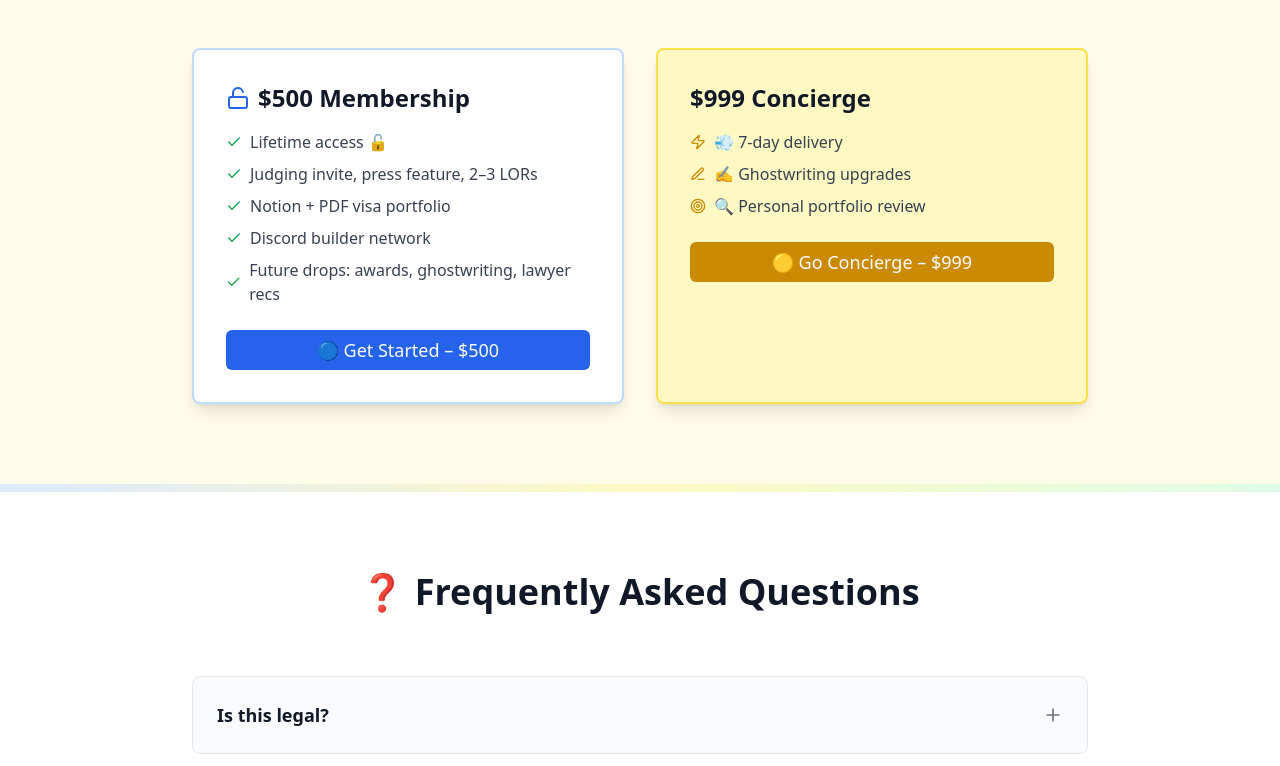
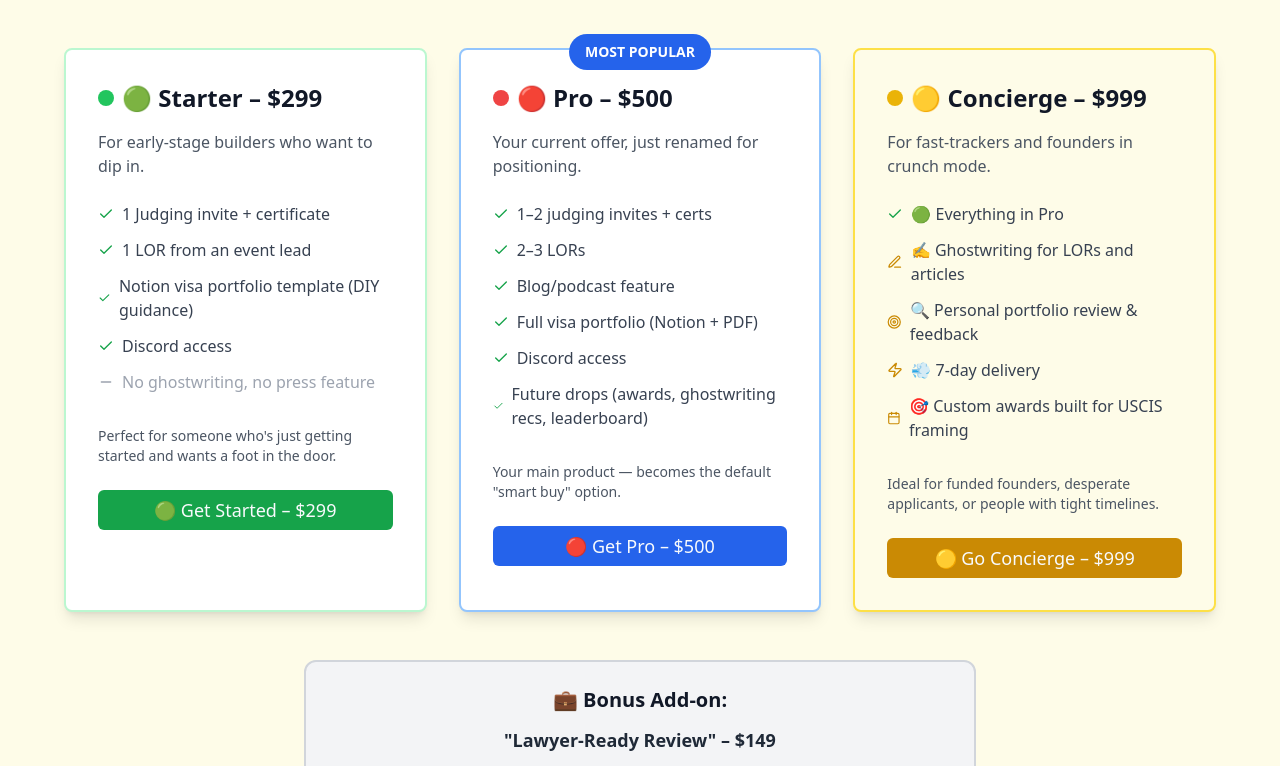
Before and after one commit to extraordinaryclub/visa-proof-hq, a React (Vite) app: page / in a window 1280 px wide. Shown: the part 7000-7766 px from the top of the page. Built offline with nearby package versions, Linux system fonts and the light colour scheme.

Commit message:
Refactor: Update pricing section
Update the pricing section with new tiers (Starter, Pro, Concierge) and a bonus add-on, reflecting the latest product offerings.

```diff
--- a/src/pages/Index.tsx
+++ b/src/pages/Index.tsx
@@ -435,44 +435,91 @@ const Index = () => {
 
       {/* Pricing */}
       <section className="px-6 py-20 bg-yellow-50">
-        <div className="max-w-4xl mx-auto">
+        <div className="max-w-6xl mx-auto">
           <h2 className="text-4xl font-bold text-center mb-4 text-gray-900">
             💰 Pricing
           </h2>
           <p className="text-center text-gray-600 mb-16">Limited slots each month. Early access = faster delivery.</p>
-          <div className="grid grid-cols-1 md:grid-cols-2 gap-8">
-            <Card className="p-8 border-2 border-blue-200 bg-white shadow-lg">
+
+          <div className="grid grid-cols-1 md:grid-cols-3 gap-8">
+            {/* Starter Plan */}
+            <Card className="p-8 border-2 border-green-200 bg-white shadow-lg relative">
               <CardContent className="p-0">
                 <div className="flex items-center mb-4">
-                  <Unlock className="h-6 w-6 text-blue-600 mr-2" />
-                  <h3 className="text-2xl font-bold text-gray-900">$500 Membership</h3>
+                  <div className="w-4 h-4 bg-green-500 rounded-full mr-2"></div>
+                  <h3 className="text-2xl font-bold text-gray-900">🟢 Starter – $299</h3>
                 </div>
-                <div className="space-y-2 mb-6">
-                  <p className="flex items-center text-gray-700"><Check className="h-4 w-4 text-green-600 mr-2" />Lifetime access 🔓</p>
-                  <p className="flex items-center text-gray-700"><Check className="h-4 w-4 text-green-600 mr-2" />Judging invite, press feature, 2–3 LORs</p>
-                  <p className="flex items-center text-gray-700"><Check className="h-4 w-4 text-green-600 mr-2" />Notion + PDF visa portfolio</p>
-                  <p className="flex items-center text-gray-700"><Check className="h-4 w-4 text-green-600 mr-2" />Discord builder network</p>
-                  <p className="flex items-center text-gray-700"><Check className="h-4 w-4 text-green-600 mr-2" />Future drops: awards, ghostwriting, lawyer recs</p>
+                <p className="text-gray-600 mb-6">For early-stage builders who want to dip in.</p>
+                <div className="space-y-3 mb-8">
+                  <p className="flex items-center text-gray-700"><Check className="h-4 w-4 text-green-600 mr-2" />1 Judging invite + certificate</p>
+                  <p className="flex items-center text-gray-700"><Check className="h-4 w-4 text-green-600 mr-2" />1 LOR from an event lead</p>
+                  <p className="flex items-center text-gray-700"><Check className="h-4 w-4 text-green-600 mr-2" />Notion visa portfolio template (DIY guidance)</p>
+                  <p className="flex items-center text-gray-700"><Check className="h-4 w-4 text-green-600 mr-2" />Discord access</p>
+                  <p className="flex items-center text-gray-400"><Minus className="h-4 w-4 text-gray-400 mr-2" />No ghostwriting, no press feature</p>
                 </div>
-                <Button className="w-full bg-blue-600 hover:bg-blue-700 text-lg py-3">
-                  🔵 Get Started – $500
+                <p className="text-sm text-gray-600 mb-6">Perfect for someone who's just getting started and wants a foot in the door.</p>
+                <Button className="w-full bg-green-600 hover:bg-green-700 text-lg py-3">
+                  🟢 Get Started – $299
                 </Button>
               </CardContent>
             </Card>
 
-            <Card className="p-8 border-2 border-yellow-300 bg-yellow-100 shadow-lg">
+            {/* Pro Plan */}
+            <Card className="p-8 border-2 border-blue-300 bg-white shadow-lg relative">
+              <div className="absolute -top-4 left-1/2 transform -translate-x-1/2 bg-blue-600 text-white px-4 py-2 rounded-full text-sm font-bold">
+                MOST POPULAR
+              </div>
               <CardContent className="p-0">
-                <h3 className="text-2xl font-bold mb-4 text-gray-900">$999 Concierge</h3>
-                <div className="space-y-2 mb-6">
+                <div className="flex items-center mb-4">
+                  <div className="w-4 h-4 bg-red-500 rounded-full mr-2"></div>
+                  <h3 className="text-2xl font-bold text-gray-900">🔴 Pro – $500</h3>
+                </div>
+                <p className="text-gray-600 mb-6">Your current offer, just renamed for positioning.</p>
+                <div className="space-y-3 mb-8">
+                  <p className="flex items-center text-gray-700"><Check className="h-4 w-4 text-green-600 mr-2" />1–2 judging invites + certs</p>
+                  <p className="flex items-center text-gray-700"><Check className="h-4 w-4 text-green-600 mr-2" />2–3 LORs</p>
+                  <p className="flex items-center text-gray-700"><Check className="h-4 w-4 text-green-600 mr-2" />Blog/podcast feature</p>
+                  <p className="flex items-center text-gray-700"><Check className="h-4 w-4 text-green-600 mr-2" />Full visa portfolio (Notion + PDF)</p>
+                  <p className="flex items-center text-gray-700"><Check className="h-4 w-4 text-green-600 mr-2" />Discord access</p>
+                  <p className="flex items-center text-gray-700"><Check className="h-4 w-4 text-green-600 mr-2" />Future drops (awards, ghostwriting recs, leaderboard)</p>
+                </div>
+                <p className="text-sm text-gray-600 mb-6">Your main product — becomes the default "smart buy" option.</p>
+                <Button className="w-full bg-blue-600 hover:bg-blue-700 text-lg py-3">
+                  🔴 Get Pro – $500
+                </Button>
+              </CardContent>
+            </Card>
+
+            {/* Concierge Plan */}
+            <Card className="p-8 border-2 border-yellow-300 bg-yellow-50 shadow-lg relative">
+              <CardContent className="p-0">
+                <div className="flex items-center mb-4">
+                  <div className="w-4 h-4 bg-yellow-500 rounded-full mr-2"></div>
+                  <h3 className="text-2xl font-bold text-gray-900">🟡 Concierge – $999</h3>
+                </div>
+                <p className="text-gray-600 mb-6">For fast-trackers and founders in crunch mode.</p>
+                <div className="space-y-3 mb-8">
+                  <p className="flex items-center text-gray-700 font-medium"><Check className="h-4 w-4 text-green-600 mr-2" />🟢 Everything in Pro</p>
+                  <p className="flex items-center text-gray-700"><PenLine className="h-4 w-4 text-yellow-600 mr-2" />✍️ Ghostwriting for LORs and articles</p>
+                  <p className="flex items-center text-gray-700"><Target className="h-4 w-4 text-yellow-600 mr-2" />🔍 Personal portfolio review & feedback</p>
                   <p className="flex items-center text-gray-700"><Zap className="h-4 w-4 text-yellow-600 mr-2" />💨 7-day delivery</p>
-                  <p className="flex items-center text-gray-700"><PenLine className="h-4 w-4 text-yellow-600 mr-2" />✍️ Ghostwriting upgrades</p>
-                  <p className="flex items-center text-gray-700"><Target className="h-4 w-4 text-yellow-600 mr-2" />🔍 Personal portfolio review</p>
+                  <p className="flex items-center text-gray-700"><Calendar className="h-4 w-4 text-yellow-600 mr-2" />🎯 Custom awards built for USCIS framing</p>
                 </div>
+                <p className="text-sm text-gray-600 mb-6">Ideal for funded founders, desperate applicants, or people with tight timelines.</p>
                 <Button className="w-full bg-yellow-600 hover:bg-yellow-700 text-lg py-3">
                   🟡 Go Concierge – $999
                 </Button>
               </CardContent>
             </Card>
+          </div>
+
+          {/* Bonus Add-on */}
+          <div className="mt-12 max-w-2xl mx-auto">
+            <div className="bg-gray-100 border-2 border-gray-300 rounded-xl p-6 text-center">
+              <h4 className="text-xl font-bold text-gray-900 mb-3">💼 Bonus Add-on:</h4>
+              <h5 className="text-lg font-semibold text-gray-800 mb-2">"Lawyer-Ready Review" – $149</h5>
+              <p className="text-gray-600">Portfolio check + polish by an immigration consultant before you apply</p>
+            </div>
           </div>
         </div>
       </section>
```
